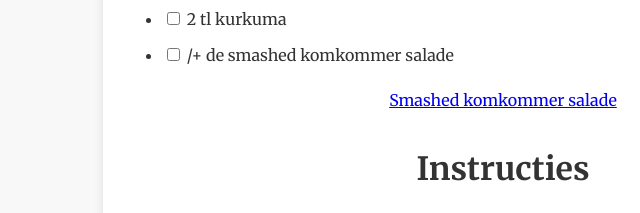
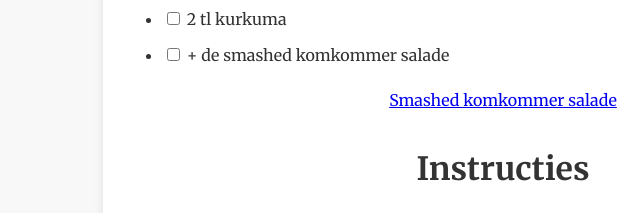
Before and after one commit to rplasschaert/recepten, an Eleventy site: page content/koken/ajam-setan.md in a window 1280 px wide. Shown: the part 771-984 px from the top of the page, 137-777 px from the left. Built offline with nearby package versions, Linux system fonts and the light colour scheme; Eleventy itself is replaced by a stand-in of ours; files that its build step writes are made by us from their sources.

Commit message:
Update ajam-setan.md

```diff
--- a/content/koken/ajam-setan.md
+++ b/content/koken/ajam-setan.md
@@ -14,7 +14,7 @@ ingredients:
   - 1/2 el mosterd
   - 2 el ketjap
   - 2 tl kurkuma
-  - /+ de smashed komkommer salade
+  - + de smashed komkommer salade
 tags: ["koken", "kip", "indisch", "pittig", "kokosmelk"] # Optioneel
 ---
 [Smashed komkommer salade](https://thewoksoflife.com/smashed-asian-cucumber-salad/#recipe)
```
